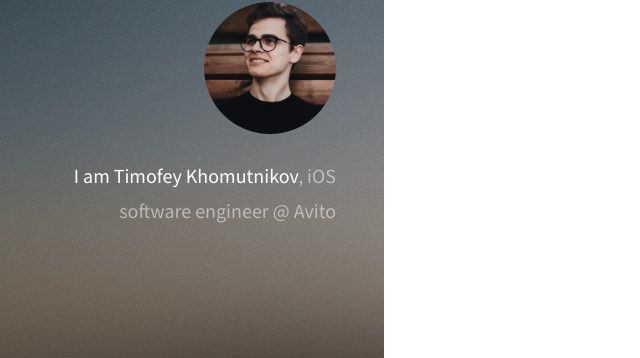
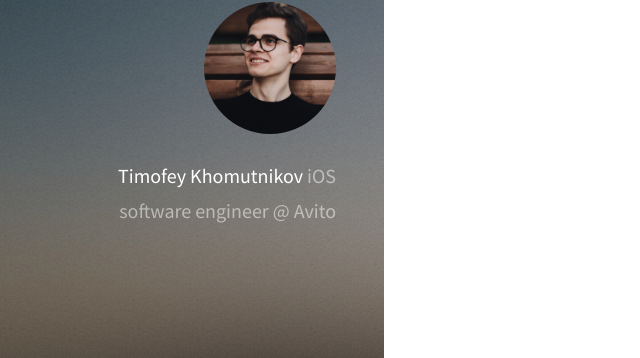
Before and after one commit to khomTima/khomtima.github.io, a Jekyll site: the page built from index.html, in a window 1280 px wide. Shown: the part 94-452 px from the top of the page, without its empty margins (0-640 px from the left). Built offline with Jekyll 4.4.1, drawn with Linux system fonts in a browser that asks for light colours.

```diff
--- a/_config.yml
+++ b/_config.yml
@@ -1,6 +1,7 @@
 title: Timofey Khomutnikov
 description: >
-  **I am Timofey Khomutnikov**, iOS software engineer @ Avito
+   **Timofey Khomutnikov**
+   iOS software engineer @ Avito
 copyright: "2017"
 sass:
   sass_dir: assets/sass
```
